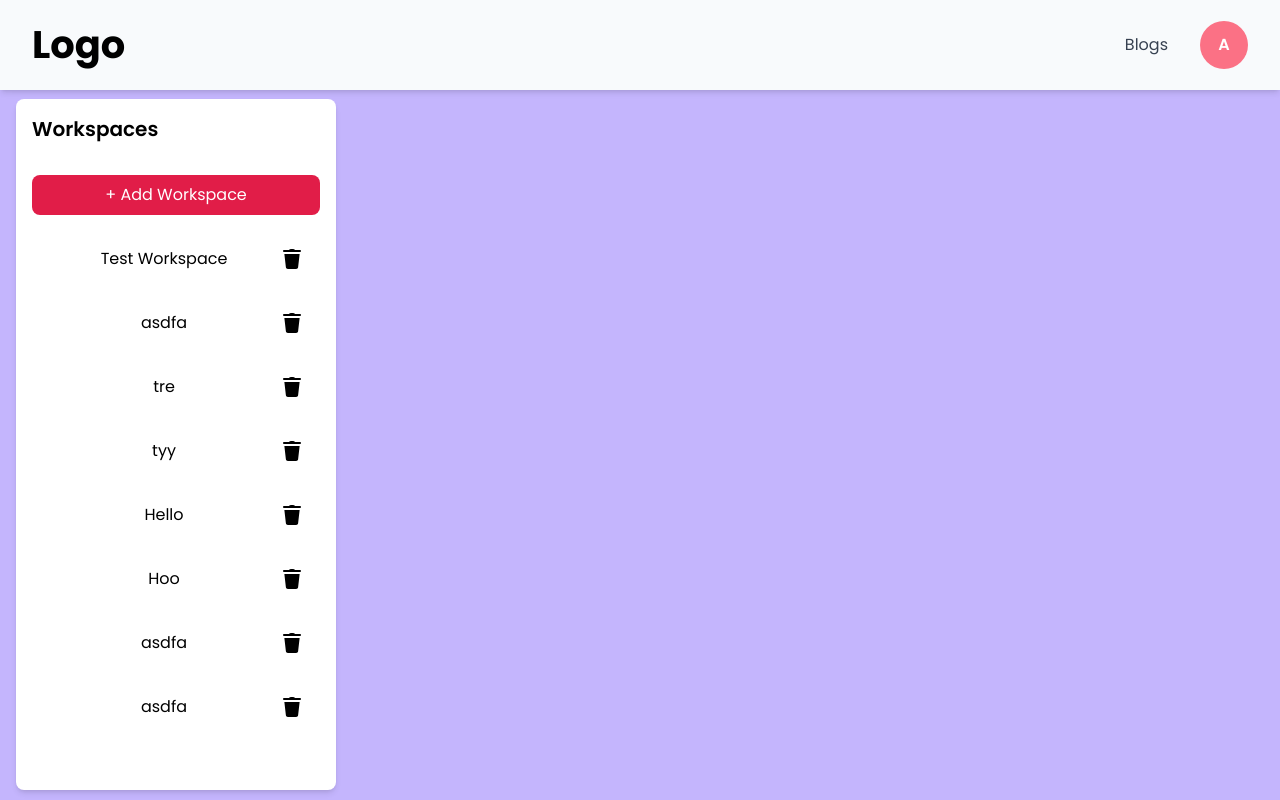
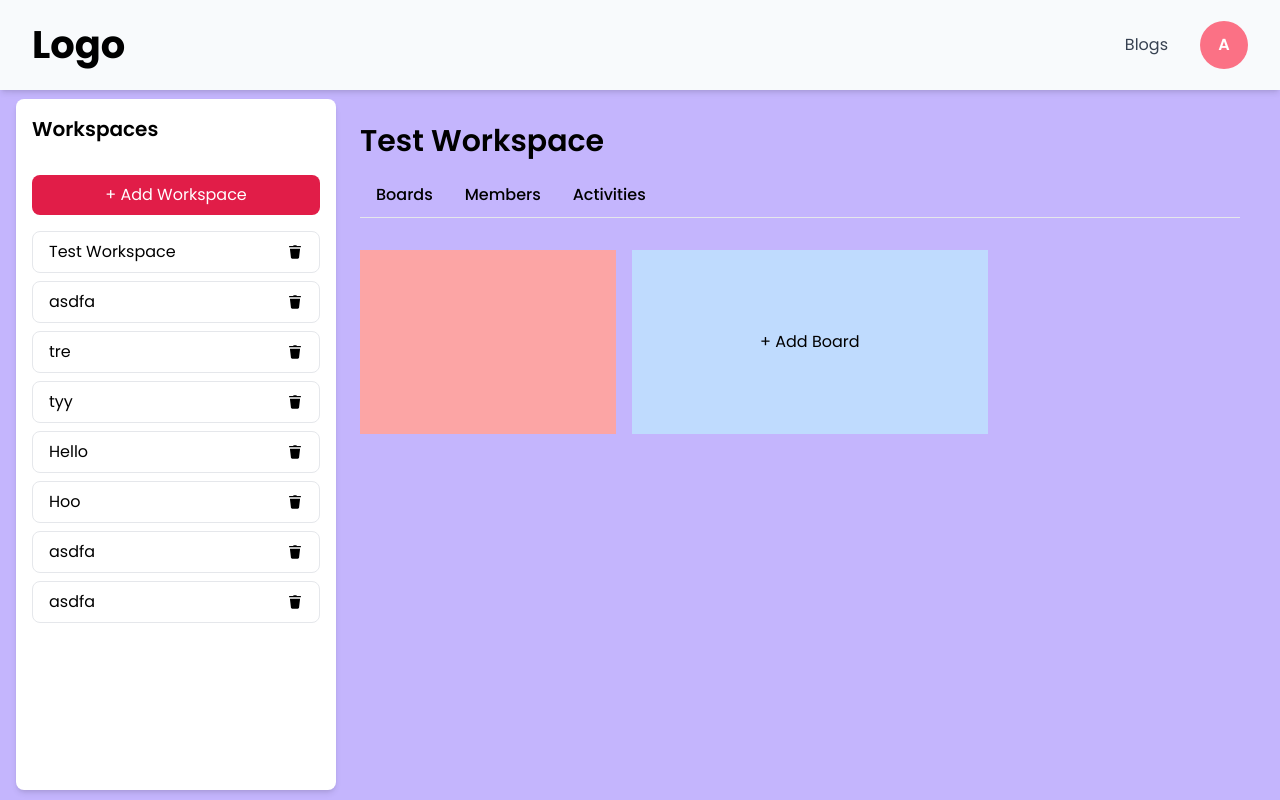
Before and after one commit to RajGajjar-01/Kanban, a Django app: page /home/ in a window 1280 px wide. Run offline with Django 5.2, Linux system fonts and the light colour scheme; a user stored in the database is signed in; data comes from the database, SQL or seed files in the repository; both versions use the stored data as it was after the commit; some libraries are stand-ins or nearby versions.

Commit message:
feb 11 commit

```diff
--- a/KanbanBoardApp/board/models.py
+++ b/KanbanBoardApp/board/models.py
@@ -15,6 +15,7 @@ class Workspace(models.Model):
     def user_list(self):
             return Board.objects.filter(workspace=self).values_list('user__username', flat=True)
 
+
 class Board(models.Model):
     user             = models.ManyToManyField(User, through='BoardMember', related_name='user')
     name             = models.CharField(max_length=255, default='Untitled')
@@ -24,7 +25,7 @@ class Board(models.Model):
         max_length=255,
         default = "linear-gradient(to right, #ff7e5f, #feb47b)"
     )
-    workspace        = models.ForeignKey(Workspace, on_delete=models.CASCADE)
+    workspace        = models.ForeignKey(Workspace, on_delete=models.CASCADE, related_name='boards')
 
     def save(self, *args, **kwargs):
         # Save the board instance
--- a/KanbanBoardApp/board/static/board/boards.js
+++ /dev/null
@@ -1,63 +0,0 @@
-import { currentWorkspace } from "./workspaces.js";
-
-let currentBoard = null;
-const boardsGrid = document.getElementById("boardsGrid");
-const addBoardBtn = document.getElementById("addBoardBtn");
-const addBoardModal = document.getElementById("addBoardModal");
-const addBoardForm = document.getElementById("addBoardForm");
-const currentWorkspaceTitle = document.getElementById("currentWorkspaceTitle");
-
-addBoardBtn.addEventListener("click", () => openModal("addBoardModal"));
-addBoardForm.addEventListener("submit", handleAddBoard);
-
-function handleAddBoard(e) {
-    e.preventDefault();
-
-    if (!currentWorkspace) {
-        alert("Please select a workspace first.");
-        return;
-    }
-
-    const formData = new FormData(e.target);
-    const board = {
-        id: Date.now(),
-        title: formData.get("title"),
-        description: formData.get("description"),
-        theme: formData.get("theme"),
-    };
-
-    currentWorkspace.boards.push(board);
-    renderBoards();
-    closeModal("addBoardModal");
-    e.target.reset();
-}
-
-export function renderBoards() {
-    if (!currentWorkspace) {
-        boardsGrid.innerHTML = "<p>Please select a workspace to view boards.</p>";
-        return;
-    }
-
-    const boardsHTML = currentWorkspace.boards
-        .map(
-            (board) => `
-                <div class="bg-white p-4 rounded-lg shadow-sm border hover:shadow-md transition-shadow cursor-pointer"
-                    style="background-color: ${board.theme}">
-                    <h3 class="font-semibold mb-2">${board.title}</h3>
-                    <p class="text-sm text-gray-300">${board.description}</p>
-                </div>`
-        )
-        .join("");
-
-    boardsGrid.innerHTML =
-        boardsHTML +
-        `<button id="addBoardBtn" class="h-48 rounded-lg flex items-center justify-center border-2 border-black"
-        onclick="openModal('addBoardModal')">
-            <div class="text-center hover:bg-blue-300 transition-all">
-                <svg class="w-8 h-8 mx-auto mb-2 text-black" fill="none" stroke="currentColor" viewBox="0 0 24 24">
-                    <path stroke-linecap="round" stroke-line join="round" stroke-width="2" d="M12 4v16m8-8H4"></path>
-                </svg>
-                <span class="text-black font-medium">Add Board</span>
-            </div>
-        </button>`;
-}
--- a/KanbanBoardApp/board/static/board/toDo.js
+++ b/KanbanBoardApp/board/static/board/toDo.js
@@ -1,6 +1,202 @@
-import { openModal, closeModal } from "./utils.js";
-import { renderWorkspaces, fetchWorkspaces } from "./workspaces.js";
-import { renderBoards } from "./boards.js";
+import { openModal, closeModal, getCookie} from "./utils.js";
+
+let workspaces = [];
+let currentWorkspace = null;
+let workspaceToDelete = null;
+
+const workspaceList = document.getElementById("workspaceList");
+const addWorkspaceBtn = document.getElementById("addWorkspaceBtn");
+const cancelWorkspaceBtn = document.getElementById("cancelWorkspaceBtn");
+const cancelDeleteWorkspaceBtn = document.getElementById("cancelDeleteWorkspaceBtn");
+const addWorkspaceModal = document.getElementById("addWorkspaceModal");
+const addWorkspaceForm = document.getElementById("addWorkspaceForm");
+
+const workspaceTabs = document.getElementById("workspaceTabs");
+
+addWorkspaceBtn.addEventListener("click", () => openModal("addWorkspaceModal"));
+cancelWorkspaceBtn.addEventListener("click", () => closeModal("addWorkspaceModal"));
+addWorkspaceForm.addEventListener("submit", handleAddWorkspace);
+cancelDeleteWorkspaceBtn.addEventListener("click", () => closeModal("deleteWorkspaceModal"))
+
+const svg = `<svg xmlns="http://www.w3.org/2000/svg" viewBox="0 0 24 24" width="16px" height="16px"><path d="M 10.806641 2 C 10.289641 2 9.7956875 2.2043125 9.4296875 2.5703125 L 9 3 L 4 3 A 1.0001 1.0001 0 1 0 4 5 L 20 5 A 1.0001 1.0001 0 1 0 20 3 L 15 3 L 14.570312 2.5703125 C 14.205312 2.2043125 13.710359 2 13.193359 2 L 10.806641 2 z M 4.3652344 7 L 5.8925781 20.263672 C 6.0245781 21.253672 6.877 22 7.875 22 L 16.123047 22 C 17.121047 22 17.974422 21.254859 18.107422 20.255859 L 19.634766 7 L 4.3652344 7 z"/></svg>`
+
+export function renderWorkspaces() {
+    console.log(workspaces);
+    workspaceList.innerHTML = workspaces
+        .map(
+            (workspace) => `
+                <div class="flex justify-between border items-center w-full px-4 py-2 rounded-lg hover:bg-gray-200 ${currentWorkspace?.id === workspace.id ? 'bg-gray-100' : ""}">
+                    <button id="select-${workspace.id}">
+                        ${workspace.name}
+                    </button>
+                    <button id="delete-${workspace.id}">
+                        ${svg}
+                    </button>
+                </div>
+    `).join("");
+
+    workspaces.forEach((workspace) => {
+        const selectButton = document.getElementById(`select-${workspace.id}`)
+        if (selectButton) {
+            selectButton.addEventListener("click", ()=>selectWorkspace(workspace.id))
+        }
+    });
+
+    workspaces.forEach((workspace) => {
+        const deleteButton = document.getElementById(`delete-${workspace.id}`)
+        if (deleteButton) {
+            deleteButton.addEventListener("click", ()=>confirmDeleteWorkspace(workspace.id))
+        }
+    });
+}
+
+async function handleAddWorkspace(e) {
+    e.preventDefault();
+
+    const formData = new FormData(this);
+    console.log('Hello')
+    fetch(this.action, {
+        method: 'POST',
+        body: formData,
+        headers: {
+            'X-CSRFToken': formData.get('csrfmiddlewaretoken')
+        }
+    })
+    .then(response => response.json())
+    .then(data => {
+        if (data.success) {
+            fetchWorkspaces()
+        } else {
+            alert('Error: ' + data.message);
+        }
+    })
+    .catch(error => console.error('Error:', error));
+
+    closeModal("addWorkspaceModal");
+    selectWorkspace()
+    e.target.reset();
+}
+
+function confirmDeleteWorkspace(workspaceId) {
+    workspaceToDelete = workspaceId; // Store ID
+    openModal("deleteWorkspaceModal"); // Show confirmation modal
+}
+
+function selectWorkspace(workspaceId) {
+    currentWorkspace = workspaces.find((w) => w.id === workspaceId);
+    currentWorkspaceTitle.textContent = currentWorkspace.name;
+    workspaceTabs.classList.remove("hidden");
+    renderBoards();
+}
+
+function deleteWorkspace(workspaceId) {
+    workspaces = workspaces.filter((workspace) => workspace.id !== workspaceId);
+
+    if (currentWorkspace && currentWorkspace.id === workspaceId) {
+        currentWorkspace = workspaces.length > 0 ? workspaces[0] : null;
+        currentWorkspaceTitle.textContent = currentWorkspace ? currentWorkspace.name : "";
+        renderBoards();
+    }
+    renderWorkspaces();
+}
+
+document.getElementById("confirmDeleteWorkspace").addEventListener("click", function () {
+    if (workspaceToDelete !== null) {
+        workspaces = workspaces.filter((workspace) => workspace.id !== workspaceToDelete);
+
+        // Reset current workspace if the deleted one was selected
+        if (currentWorkspace && currentWorkspace.id === workspaceToDelete) {
+            currentWorkspace = workspaces.length > 0 ? workspaces[0] : null;
+            currentWorkspaceTitle.textContent = currentWorkspace ? currentWorkspace.name : "";
+            renderBoards();
+        }
+
+        renderWorkspaces();
+        closeModal("deleteWorkspaceModal");
+        workspaceToDelete = null;
+    }
+});
+
+async function fetchWorkspaces() {
+    try {
+        const response = await fetch("/api/all-workspaces/", {
+            method: 'GET',
+            headers: {
+                'X-CSRFToken': getCookie('csrftoken'),
+            },
+        });
+
+        if (!response.ok) {
+            throw new Error(`HTTP error! Status: ${response.status}`);
+        }
+        console.log('Hello')
+        const data = await response.json();
+        if (data.success) {
+            workspaces = data.workspaces.map(workspace => ({
+                id: workspace.id,
+                name: workspace.workspace_name,
+                boards: [],
+            }));
+            renderWorkspaces();
+            console.log(workspaces[0].id);
+            selectWorkspace(workspaces[0].id);
+        } else {
+            console.error('Error fetching workspaces:', data.message);
+        }
+    } catch (error) {
+        console.error('Error fetching workspaces:', error);
+    }
+}
+
+let currentBoard = null;
+const boardsGrid = document.getElementById("boardsGrid");
+const addBoardBtn = document.getElementById("addBoardBtn");
+const addBoardModal = document.getElementById("addBoardModal");
+const addBoardForm = document.getElementById("addBoardForm");
+const currentWorkspaceTitle = document.getElementById("currentWorkspaceTitle");
+addBoardForm.addEventListener("submit", handleAddBoard);
+addBoardBtn.addEventListener("click", ()=>openModal("addBoardModal"))
+
+
+function handleAddBoard(e) {
+    e.preventDefault();
+
+    if (!currentWorkspace) {
+        alert("Please select a workspace first.");
+        return;
+    }
+
+    const formData = new FormData(e.target);
+    const board = {
+        id: Date.now(),
+        title: formData.get("title"),
+        description: formData.get("description"),
+        theme: formData.get("theme"),
+    };
+
+    currentWorkspace.boards.push(board);
+    renderBoards();
+    closeModal("addBoardModal");
+    e.target.reset();
+}
+
+async function renderBoards() {
+    if (!currentWorkspace) {
+        boardsGrid.innerHTML = "<p>Please select a workspace to view boards.</p>";
+        return;
+    }
+
+    const boardsHTML = currentWorkspace.boards
+        .map(
+            (board) => `
+                <div class="bg-white p-4 rounded-lg shadow-sm border hover:shadow-md transition-shadow cursor-pointer"
+                    style="background-color: ${board.theme}">
+                    <h3 class="font-semibold mb-2">${board.title}</h3>
+                    <p class="text-sm text-gray-300">${board.description}</p>
+                </div>`
+        )
+        .join("");
+}
 
 function switchTab(tabName) {
     document.querySelectorAll(".tab-btn").forEach((btn) => {
--- a/KanbanBoardApp/board/static/board/utils.js
+++ b/KanbanBoardApp/board/static/board/utils.js
@@ -1,5 +1,3 @@
-import { renderBoards } from "./boards.js";
-
 export function openModal(modalId) {
     document.getElementById(modalId).classList.remove("hidden");
 }
@@ -7,3 +5,18 @@ export function openModal(modalId) {
 export function closeModal(modalId) {
     document.getElementById(modalId).classList.add("hidden");
 }
+
+export function getCookie(name) {
+    let cookieValue = null;
+    if (document.cookie && document.cookie !== '') {
+        const cookies = document.cookie.split(';');
+        for (let i = 0; i < cookies.length; i++) {
+            const cookie = cookies[i].trim();
+            if (cookie.substring(0, name.length + 1) === (name + '=')) {
+                cookieValue = decodeURIComponent(cookie.substring(name.length + 1));
+                break;
+            }
+        }
+    }
+    return cookieValue;
+}
--- a/KanbanBoardApp/board/static/board/workspaces.js
+++ /dev/null
@@ -1,166 +0,0 @@
-import { openModal, closeModal } from "./utils.js";
-import { renderBoards } from "./boards.js";
-
-export let workspaces = [];
-export let currentWorkspace = null;
-let workspaceToDelete = null;
-
-const workspaceList = document.getElementById("workspaceList");
-const addWorkspaceBtn = document.getElementById("addWorkspaceBtn");
-const cancelWorkspaceBtn = document.getElementById("cancelWorkspaceBtn");
-const cancelDeleteWorkspaceBtn = document.getElementById("cancelDeleteWorkspaceBtn");
-const addWorkspaceModal = document.getElementById("addWorkspaceModal");
-const addWorkspaceForm = document.getElementById("addWorkspaceForm");
-
-const workspaceTabs = document.getElementById("workspaceTabs");
-
-addWorkspaceBtn.addEventListener("click", () => openModal("addWorkspaceModal"));
-cancelWorkspaceBtn.addEventListener("click", () => closeModal("addWorkspaceModal"));
-addWorkspaceForm.addEventListener("submit", handleAddWorkspace);
-cancelDeleteWorkspaceBtn.addEventListener("click", () => closeModal("deleteWorkspaceModal"))
-
-const svg = `<svg xmlns="http://www.w3.org/2000/svg" viewBox="0 0 24 24" width="24px" height="24px"><path d="M 10.806641 2 C 10.289641 2 9.7956875 2.2043125 9.4296875 2.5703125 L 9 3 L 4 3 A 1.0001 1.0001 0 1 0 4 5 L 20 5 A 1.0001 1.0001 0 1 0 20 3 L 15 3 L 14.570312 2.5703125 C 14.205312 2.2043125 13.710359 2 13.193359 2 L 10.806641 2 z M 4.3652344 7 L 5.8925781 20.263672 C 6.0245781 21.253672 6.877 22 7.875 22 L 16.123047 22 C 17.121047 22 17.974422 21.254859 18.107422 20.255859 L 19.634766 7 L 4.3652344 7 z"/></svg>`
-
-export function renderWorkspaces() {
-    console.log(workspaces);
-    workspaceList.innerHTML = workspaces
-        .map(
-            (workspace) => `
-                <div class="flex justify-between items-left w-full px-4 py-4 rounded-lg hover:bg-gray-200 ${currentWorkspace?.id === workspace.id ? 'bg-gray-100' : ""}">
-                    <button class="flex-1" id="select-${workspace.id}">
-                        ${workspace.name}
-                    </button>
-                    <button id="delete-${workspace.id}">
-                        ${svg}
-                    </button>
-                </div>
-    `).join("");
-
-    workspaces.forEach((workspace) => {
-        const selectButton = document.getElementById(`select-${workspace.id}`)
-        if (selectButton) {
-            selectButton.addEventListener("click", ()=>selectWorkspace(workspace.id))
-        }
-    });
-
-    workspaces.forEach((workspace) => {
-        const deleteButton = document.getElementById(`delete-${workspace.id}`)
-        if (deleteButton) {
-            deleteButton.addEventListener("click", ()=>confirmDeleteWorkspace(workspace.id))
-        }
-    });
-}
-
-async function handleAddWorkspace(e) {
-    e.preventDefault();
-    const workspaceName = e.target.querySelector("#workspace_name").value;
-
-    const formData = new FormData(this);
-    console.log('Hello')
-    fetch(this.action, {
-        method: 'POST',
-        body: formData,
-        headers: {
-            'X-CSRFToken': formData.get('csrfmiddlewaretoken')
-        }
-    })
-    .then(response => response.json())
-    .then(data => {
-        console.log(data)
-        if (data.success) {
-            fetchWorkspaces()
-        } else {
-            alert('Error: ' + data.message);
-        }
-    })
-    .catch(error => console.error('Error:', error));
-
-    closeModal("addWorkspaceModal");
-    e.target.reset();
-}
-
-function confirmDeleteWorkspace(workspaceId) {
-    workspaceToDelete = workspaceId; // Store ID
-    openModal("deleteWorkspaceModal"); // Show confirmation modal
-}
-
-function selectWorkspace(workspaceId) {
-    console.log(workspaceId);
-    currentWorkspace = workspaces.find((w) => w.id === workspaceId);
-    currentWorkspaceTitle.textContent = currentWorkspace.name;
-    workspaceTabs.classList.remove("hidden");
-    renderBoards();
-}
-
-function deleteWorkspace(workspaceId) {
-    workspaces = workspaces.filter((workspace) => workspace.id !== workspaceId);
-
-    if (currentWorkspace && currentWorkspace.id === workspaceId) {
-        currentWorkspace = workspaces.length > 0 ? workspaces[0] : null;
-        currentWorkspaceTitle.textContent = currentWorkspace ? currentWorkspace.name : "";
-        renderBoards();
-    }
-    renderWorkspaces();
-}
-
-document.getElementById("confirmDeleteWorkspace").addEventListener("click", function () {
-    if (workspaceToDelete !== null) {
-        workspaces = workspaces.filter((workspace) => workspace.id !== workspaceToDelete);
-
-        // Reset current workspace if the deleted one was selected
-        if (currentWorkspace && currentWorkspace.id === workspaceToDelete) {
-            currentWorkspace = workspaces.length > 0 ? workspaces[0] : null;
-            currentWorkspaceTitle.textContent = currentWorkspace ? currentWorkspace.name : "";
-            renderBoards();
-        }
-
-        renderWorkspaces();
-        closeModal("deleteWorkspaceModal");
-        workspaceToDelete = null;
-    }
-});
-
-export async function fetchWorkspaces() {
-    try {
-        const response = await fetch('/all-workspaces/', {
-            method: 'GET',
-            headers: {
-                'X-CSRFToken': getCookie('csrftoken'), // Ensure CSRF token is included
-            },
-        });
-
-        if (!response.ok) {
-            throw new Error(`HTTP error! Status: ${response.status}`);
-        }
-        console.log('Hello')
-        const data = await response.json();
-        if (data.success) {
-            workspaces = data.workspaces.map(workspace => ({
-                id: workspace.id,
-                name: workspace.workspace_name,
-                boards: [],
-            }));
-            renderWorkspaces();
-        } else {
-            console.error('Error fetching workspaces:', data.message);
-        }
-    } catch (error) {
-        console.error('Error fetching workspaces:', error);
-    }
-}
-
-// Helper function to get CSRF token from cookies
-function getCookie(name) {
-    let cookieValue = null;
-    if (document.cookie && document.cookie !== '') {
-        const cookies = document.cookie.split(';');
-        for (let i = 0; i < cookies.length; i++) {
-            const cookie = cookies[i].trim();
-            if (cookie.substring(0, name.length + 1) === (name + '=')) {
-                cookieValue = decodeURIComponent(cookie.substring(name.length + 1));
-                break;
-            }
-        }
-    }
-    return cookieValue;
-}
--- a/KanbanBoardApp/board/templates/board/Base.html
+++ b/KanbanBoardApp/board/templates/board/Base.html
@@ -21,12 +21,12 @@
     <div>
         {% block content %}{% endblock %}
     </div>
-    <script src="{% static 'board/toDo.js' %}" type="module"></script>
 
     <script src="https://unpkg.com/aos@next/dist/aos.js"></script>
     <script>
-      AOS.init();
-    </script>
+        AOS.init();
+        </script>
+    <script src="{% static 'board/toDo.js' %}" type="module"></script>
 </body>
 
 </html>
--- a/KanbanBoardApp/board/templates/board/Home.html
+++ b/KanbanBoardApp/board/templates/board/Home.html
@@ -63,12 +63,12 @@
                         </button>
                     </div>
 
-                <div id="boardsGrid" class="mt-6 grid grid-cols-1 sm:grid-cols-2 md:grid-cols-3 lg:grid-cols-4 gap-4">
-                </div>
-
-                <button id="addBoardBtn" class="hidden mt-4 py-2 px-4">
+                    <div id="boardsGrid" class="flex mt-[2rem] gap-4">
+                        <div class="px-[8rem] py-[5rem] bg-red-300"></div>
+                        <button id="addBoardBtn" class="px-[8rem] py-[5rem] bg-blue-200">
                             + Add Board
                         </button>
+                    </div>
                 </main>
             </div>
 
@@ -76,7 +76,7 @@
                 class="hidden fixed inset-0 bg-gray-900 bg-opacity-50 flex items-center justify-center">
                 <div class="bg-white p-6 rounded-lg shadow-lg w-[36rem]">
                     <h3 class="text-lg font-semibold mb-4">Add Workspace</h3>
-                <form id="addWorkspaceForm" method="post" action="{% url 'save_workspace_view' %}">
+                    <form id="addWorkspaceForm" method="post" action="{% url 'save_workspace' %}">
                         {% csrf_token %}
                         {{ createworkspace.workspace_name }}
                         <div class="flex justify-end">
@@ -95,7 +95,7 @@
             <div id="addBoardModal" class="hidden fixed inset-0 bg-gray-900 bg-opacity-50 flex items-center justify-center">
                 <div class="bg-white p-6 rounded-lg shadow-lg w-[36rem]">
                     <h3 class="text-lg font-semibold mb-4">Add Board</h3>
-                <form id="addBoardForm">
+                    <form id="addBoardForm" method="post" action="">
                         <input type="text" name="title" placeholder="Board Title" required
                             class="w-full p-2 border rounded-lg mb-4" />
                         <input type="text" name="description" placeholder="Description"
--- a/KanbanBoardApp/board/urls.py
+++ b/KanbanBoardApp/board/urls.py
@@ -6,6 +6,8 @@ urlpatterns = [
     path('home/', views.home_view, name='board-home'),
     path('contact/', views.contact_view, name='board-contact'),
     path('success/', views.contact_success_view),
-    path('save-workspace/', views.save_workspace_view, name='save_workspace_view'),
-    path('all-workspaces/', views.get_all_workspaces_view, name='all-workspaces')
+    path('api/save-workspace/', views.save_workspace_view, name='save_workspace'),
+    path('api/all-workspaces/', views.get_all_workspaces_view, name='all-workspaces'),
+    path('api/workspace-<int:pk>/get-boards/', views.get_all_boards_view, name='get-boards-by-workspace'),
+
 ]
--- a/KanbanBoardApp/board/views.py
+++ b/KanbanBoardApp/board/views.py
@@ -31,6 +31,10 @@ def contact_success_view(request):
     return render(request, 'board/Success.html')
 
 @login_required
+def board_view(request):
+    pass
+
+@login_required
 def save_workspace_view(request):
     if request.method == "POST":
         workspace_modal_form = forms.WorkspaceModalForm(request.POST)
@@ -59,3 +63,21 @@ def get_all_workspaces_view(request):
 @login_required
 def delete_workspace_view(request):
     pass
+
+@login_required
+def get_all_boards_view(request, pk):
+    if request.method == 'GET':
+        try:
+            boards = models.Board.objects.filter(workspace=pk).values(
+                'name', 'created_date', 'description', 'background_color', 'workspace'
+            )
+            board_list = list(boards)
+
+            return JsonResponse({"success": True, "board": board_list})
+
+        except Exception as e:
+            return JsonResponse({"success": False, "message": f"An error occurred: {str(e)}"}, status=500)
+    return JsonResponse({"success": False, "message": "Invalid method. Use GET to fetch workspaces."}, status=400)
+
+def create_board_view(request):
+    pass
--- a/KanbanBoardApp/theme/static/css/dist/styles.css
+++ b/KanbanBoardApp/theme/static/css/dist/styles.css
@@ -889,6 +889,10 @@ select{
   margin-top: 2rem;
 }
 
+.mt-\[2rem\]{
+  margin-top: 2rem;
+}
+
 .block{
   display: block;
 }
@@ -1083,6 +1087,10 @@ select{
   gap: 2rem;
 }
 
+.gap-2{
+  gap: 0.5rem;
+}
+
 .space-x-4 > :not([hidden]) ~ :not([hidden]){
   --tw-space-x-reverse: 0;
   margin-right: calc(1rem * var(--tw-space-x-reverse));
@@ -1260,6 +1268,11 @@ select{
   background-color: rgb(254 202 202 / var(--tw-bg-opacity, 1));
 }
 
+.bg-red-300{
+  --tw-bg-opacity: 1;
+  background-color: rgb(252 165 165 / var(--tw-bg-opacity, 1));
+}
+
 .bg-red-500{
   --tw-bg-opacity: 1;
   background-color: rgb(239 68 68 / var(--tw-bg-opacity, 1));
@@ -1303,6 +1316,11 @@ select{
 .bg-yellow-500{
   --tw-bg-opacity: 1;
   background-color: rgb(234 179 8 / var(--tw-bg-opacity, 1));
+}
+
+.bg-blue-200{
+  --tw-bg-opacity: 1;
+  background-color: rgb(191 219 254 / var(--tw-bg-opacity, 1));
 }
 
 .bg-opacity-50{
@@ -1378,6 +1396,11 @@ select{
   padding-right: 2rem;
 }
 
+.px-\[8rem\]{
+  padding-left: 8rem;
+  padding-right: 8rem;
+}
+
 .py-2{
   padding-top: 0.5rem;
   padding-bottom: 0.5rem;
@@ -1406,6 +1429,11 @@ select{
 .py-\[5rem\]{
   padding-top: 5rem;
   padding-bottom: 5rem;
+}
+
+.py-\[\]{
+  padding-top: ;
+  padding-bottom: ;
 }
 
 .pb-\[12rem\]{
```
Also changed, not shown: KanbanBoardApp/board/migrations/0002_alter_board_workspace.py (added), KanbanBoardApp/db.sqlite3. Lines whose indentation alone changed are shown as unchanged.
